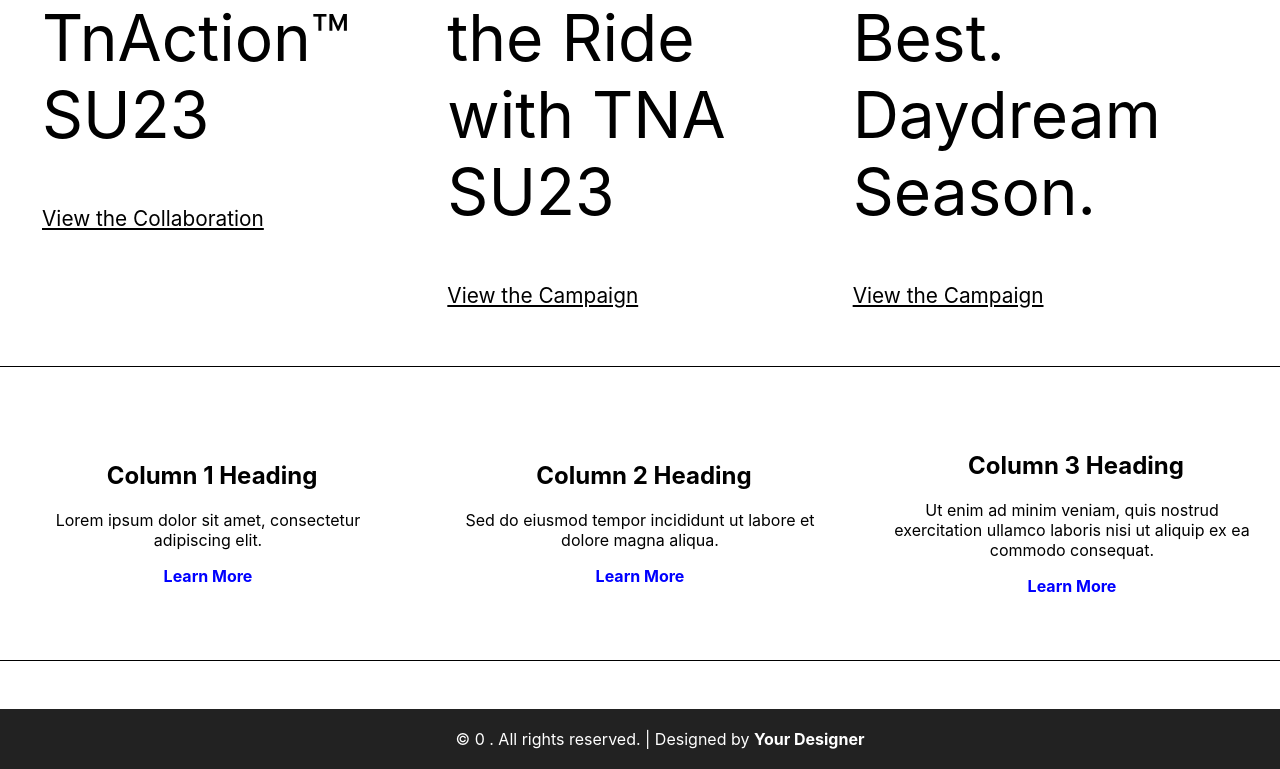
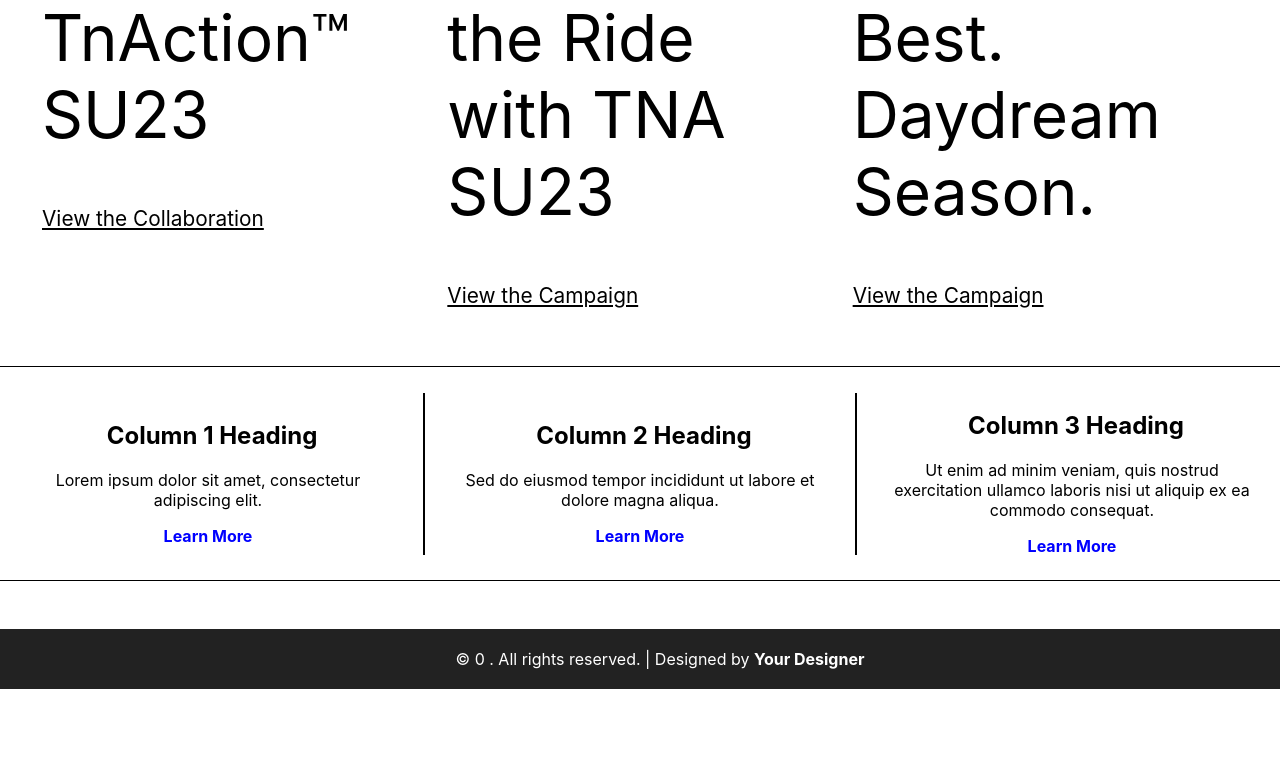
Before and after one commit to OdeliaFink/product-store, a React (Create React App) app: page / in a window 1280 px wide. Shown: the part 3451-4220 px from the top of the page. After the commit the page ends 4140 px from the top, so only its background shows below. Built offline with nearby package versions, Linux system fonts and the light colour scheme; the HTML template or start-up script is replaced by a standard one.

Commit message:
refactor

```diff
--- a/src/components/ColumnBanner.tsx
+++ b/src/components/ColumnBanner.tsx
@@ -25,8 +25,8 @@
             <Paragraph>{paragraphs[0]}</Paragraph>
             <Link href={links[0]}>Learn More</Link>
           </Column>
+          <VerticalDivider />
 
-          <Divider />
           <Column>
             <Heading>
               <Icon className={icons[1]} /> {headings[1]}
@@ -34,7 +34,7 @@
             <Paragraph>{paragraphs[1]}</Paragraph>
             <Link href={links[1]}>Learn More</Link>
           </Column>
-          <Divider />
+          <VerticalDivider />
           <Column>
             <Heading>
               <Icon className={icons[2]} /> {headings[2]}
@@ -57,7 +57,7 @@
   border-top: 1px solid black;
   border-bottom: 1px solid black;
   width: 100%;
-  padding-block: 3rem;
+  padding-block: 0.5rem;
 `;
 
 const Column = styled.div`
@@ -91,3 +91,7 @@
   border-left: 1px solid black;
   height: 80%;
 `;
+const VerticalDivider = styled.div`
+  border: 1px solid black;
+  height: 10rem;
+`;
```
